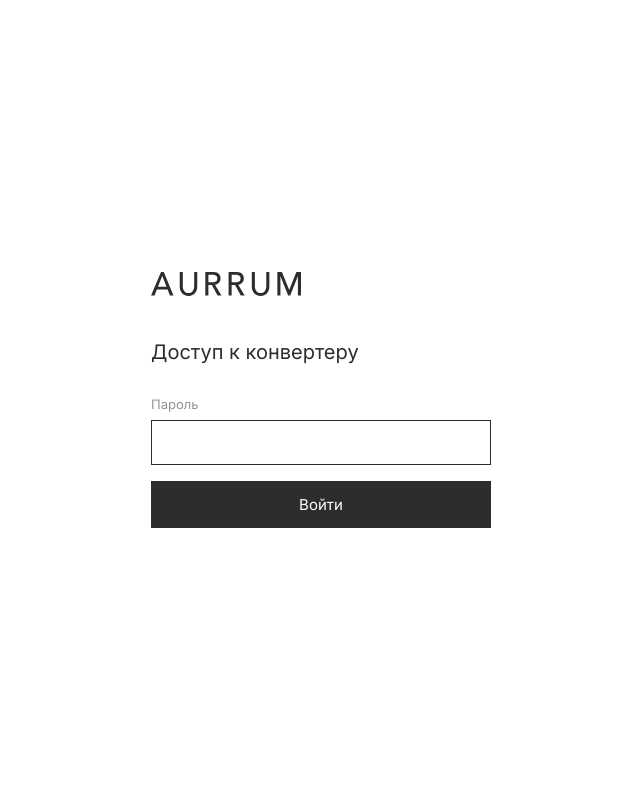
After one commit to frasimah/aurrum_offers, a Flask app: template templates/login.html in a window 1280 px wide. The commit adds this page. Shown: the whole page, without its empty margins (319-959 px from the left). Run offline with Flask 3, Linux system fonts and the light colour scheme; the template is opened without the code that fills it, so the values that code supplies are empty; the visitor is signed in with stand-in values (Sample User, id 1).

Commit message:
Доступ по общему паролю
Вход одним паролем без пользователей и регистрации: сессионная кука,
страница входа в фирменном стиле, кнопка «Выйти».

Пароль берётся из AURRUM_PASSWORD — в репозитории его нет; без переменной
приложение отдаёт 503. Закрыто всё, кроме входа и статики: загрузка,
готовый документ и картинки из спецификаций.

Сравнение пароля через hmac.compare_digest, редирект после входа только
на внутренние адреса, 5 неверных попыток блокируют адрес на 5 минут.

Co-Authored-By: Claude Opus 4.8 <noreply@anthropic.com>

```diff
--- a/app.py
+++ b/app.py
@@ -6,13 +6,18 @@ AURRUM — конвертер спецификаций: Excel на входе,
 
 from __future__ import annotations
 
+import hmac
 import os
+import secrets
 import shutil
 import time
 import uuid
+from collections import defaultdict
+from datetime import timedelta
+
 from markupsafe import Markup, escape
 
-from flask import (Flask, abort, render_template, request,
+from flask import (Flask, abort, redirect, render_template, request, session,
                    send_from_directory, url_for)
 from werkzeug.utils import secure_filename
 
@@ -24,10 +29,89 @@ ALLOWED = {".xlsx", ".xlsm"}
 MAX_MB = 25
 JOB_TTL = 6 * 3600  # разобранные файлы живут 6 часов
 
+# Общий пароль на вход. Задаётся переменной окружения — в репозитории его нет.
+PASSWORD = os.environ.get("AURRUM_PASSWORD", "")
+
+# Защита от перебора: N неудачных попыток с одного адреса — пауза.
+MAX_FAILS = 5
+LOCK_SECONDS = 300
+_fails: dict[str, list[float]] = defaultdict(list)
+
+# Роуты, доступные без пароля
+PUBLIC_ENDPOINTS = {"login", "static"}
+
 app = Flask(__name__)
-app.config["MAX_CONTENT_LENGTH"] = MAX_MB * 1024 * 1024
+app.config.update(
+    MAX_CONTENT_LENGTH=MAX_MB * 1024 * 1024,
+    # Без AURRUM_SECRET_KEY сессии переживут только текущий процесс —
+    # для локального запуска нормально, на сервере ключ стоит задать.
+    SECRET_KEY=os.environ.get("AURRUM_SECRET_KEY") or secrets.token_hex(32),
+    SESSION_COOKIE_HTTPONLY=True,
+    SESSION_COOKIE_SAMESITE="Lax",
+    SESSION_COOKIE_SECURE=bool(os.environ.get("AURRUM_HTTPS")),
+    PERMANENT_SESSION_LIFETIME=timedelta(days=7),
+)
 
 os.makedirs(JOBS_DIR, exist_ok=True)
+
+
+# --- Доступ по паролю ---------------------------------------------------
+
+def _client_ip() -> str:
+    fwd = request.headers.get("X-Forwarded-For", "")
+    if fwd:
+        return fwd.split(",")[0].strip()
+    return request.remote_addr or "?"
+
+
+def _locked(ip: str) -> bool:
+    now = time.time()
+    _fails[ip] = [t for t in _fails[ip] if now - t < LOCK_SECONDS]
+    return len(_fails[ip]) >= MAX_FAILS
+
+
+@app.before_request
+def require_password():
+    if request.endpoint in PUBLIC_ENDPOINTS or session.get("authorized"):
+        return None
+    return redirect(url_for("login", next=request.full_path.rstrip("?")))
+
+
+@app.route("/login", methods=["GET", "POST"])
+def login():
+    if not PASSWORD:
+        return render_template(
+            "login.html",
+            error="На сервере не задан пароль: переменная окружения AURRUM_PASSWORD.",
+        ), 503
+
+    ip = _client_ip()
+    if _locked(ip):
+        return render_template(
+            "login.html", error="Слишком много попыток. Повторите через 5 минут."
+        ), 429
+
+    if request.method == "POST":
+        if hmac.compare_digest(request.form.get("password", ""), PASSWORD):
+            session.clear()
+            session.permanent = True
+            session["authorized"] = True
+            _fails.pop(ip, None)
+            nxt = request.args.get("next", "")
+            # только внутренние адреса: "//host" браузер считает внешним
+            if nxt.startswith("/") and not nxt.startswith("//"):
+                return redirect(nxt)
+            return redirect(url_for("index"))
+        _fails[ip].append(time.time())
+        return render_template("login.html", error="Неверный пароль."), 401
+
+    return render_template("login.html")
+
+
+@app.route("/logout")
+def logout():
+    session.clear()
+    return redirect(url_for("login"))
 
 
 # --- Фильтры шаблонов ---------------------------------------------------
--- a/static/doc.css
+++ b/static/doc.css
@@ -48,6 +48,12 @@ table {
 .toolbar__back:hover {
   color: #fff;
   background: var(--fg);
+}
+
+.toolbar__right {
+  display: flex;
+  align-items: center;
+  gap: 20px;
 }
 
 .toolbar__print {
--- /dev/null
+++ b/templates/login.html
@@ -0,0 +1,111 @@
+<!DOCTYPE html>
+<html lang="ru">
+
+<head>
+  <meta charset="UTF-8">
+  <meta name="viewport" content="width=device-width, initial-scale=1.0">
+  <title>AURRUM — вход</title>
+  <link rel="preconnect" href="https://fonts.googleapis.com">
+  <link rel="preconnect" href="https://fonts.gstatic.com" crossorigin>
+  <link href="https://fonts.googleapis.com/css2?family=Inter:wght@400;500&display=swap" rel="stylesheet">
+  <style>
+    * {
+      box-sizing: border-box;
+    }
+
+    body {
+      margin: 0;
+      min-height: 100vh;
+      display: flex;
+      align-items: center;
+      justify-content: center;
+      padding: 24px;
+      background: #fff;
+      color: #2d2d2d;
+      font-family: Inter, sans-serif;
+    }
+
+    .box {
+      width: 100%;
+      max-width: 340px;
+    }
+
+    .logo {
+      width: 150px;
+      margin-bottom: 40px;
+    }
+
+    h1 {
+      margin: 0 0 32px;
+      font-size: 20px;
+      font-weight: 400;
+    }
+
+    label {
+      display: block;
+      margin-bottom: 8px;
+      font-size: 13px;
+      color: #949598;
+    }
+
+    input {
+      width: 100%;
+      padding: 12px 14px;
+      border: 1px solid #c9c9c9;
+      background: #fff;
+      color: #2d2d2d;
+      font-family: inherit;
+      font-size: 15px;
+      transition: 0.3s;
+    }
+
+    input:focus {
+      outline: none;
+      border-color: #2d2d2d;
+    }
+
+    button {
+      width: 100%;
+      margin-top: 16px;
+      padding: 13px;
+      border: 1px solid #2d2d2d;
+      background: #2d2d2d;
+      color: #fff;
+      font-family: inherit;
+      font-size: 15px;
+      cursor: pointer;
+      transition: 0.3s;
+    }
+
+    button:hover {
+      background: #fff;
+      color: #2d2d2d;
+    }
+
+    .error {
+      margin-bottom: 20px;
+      padding: 12px 14px;
+      border: 1px solid #d64545;
+      color: #d64545;
+      font-size: 14px;
+      line-height: 1.45;
+    }
+  </style>
+</head>
+
+<body>
+  <div class="box">
+    <img class="logo" src="{{ url_for('static', filename='aurrum-logo.svg') }}" alt="AURRUM">
+    <h1>Доступ к конвертеру</h1>
+
+    {% if error %}<div class="error">{{ error }}</div>{% endif %}
+
+    <form method="post">
+      <label for="password">Пароль</label>
+      <input type="password" name="password" id="password" autocomplete="current-password" autofocus required>
+      <button type="submit">Войти</button>
+    </form>
+  </div>
+</body>
+
+</html>
--- a/templates/spec.html
+++ b/templates/spec.html
@@ -16,7 +16,10 @@
   <!-- Панель управления: на печать не идёт -->
   <div class="toolbar no-print">
     <a class="toolbar__back" href="{{ url_for('index') }}">← Новый файл</a>
-    <button class="toolbar__print" onclick="window.print()">Печать / Сохранить в PDF</button>
+    <span class="toolbar__right">
+      <a class="toolbar__back" href="{{ url_for('logout') }}">Выйти</a>
+      <button class="toolbar__print" onclick="window.print()">Печать / Сохранить в PDF</button>
+    </span>
   </div>
 
   {% if spec.warnings %}
```
Also changed, not shown: templates/index.html (+13 -0 lines), README.md.
